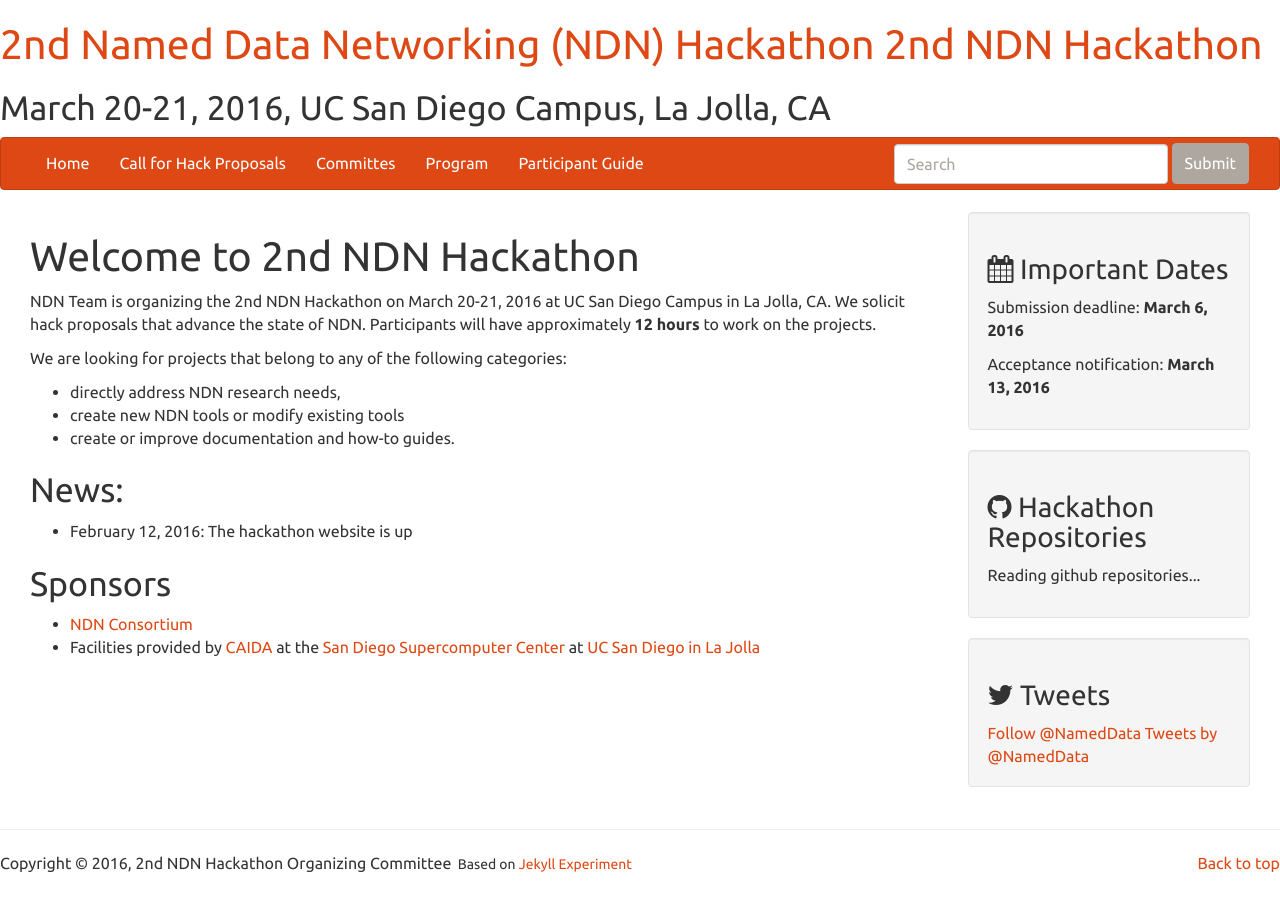
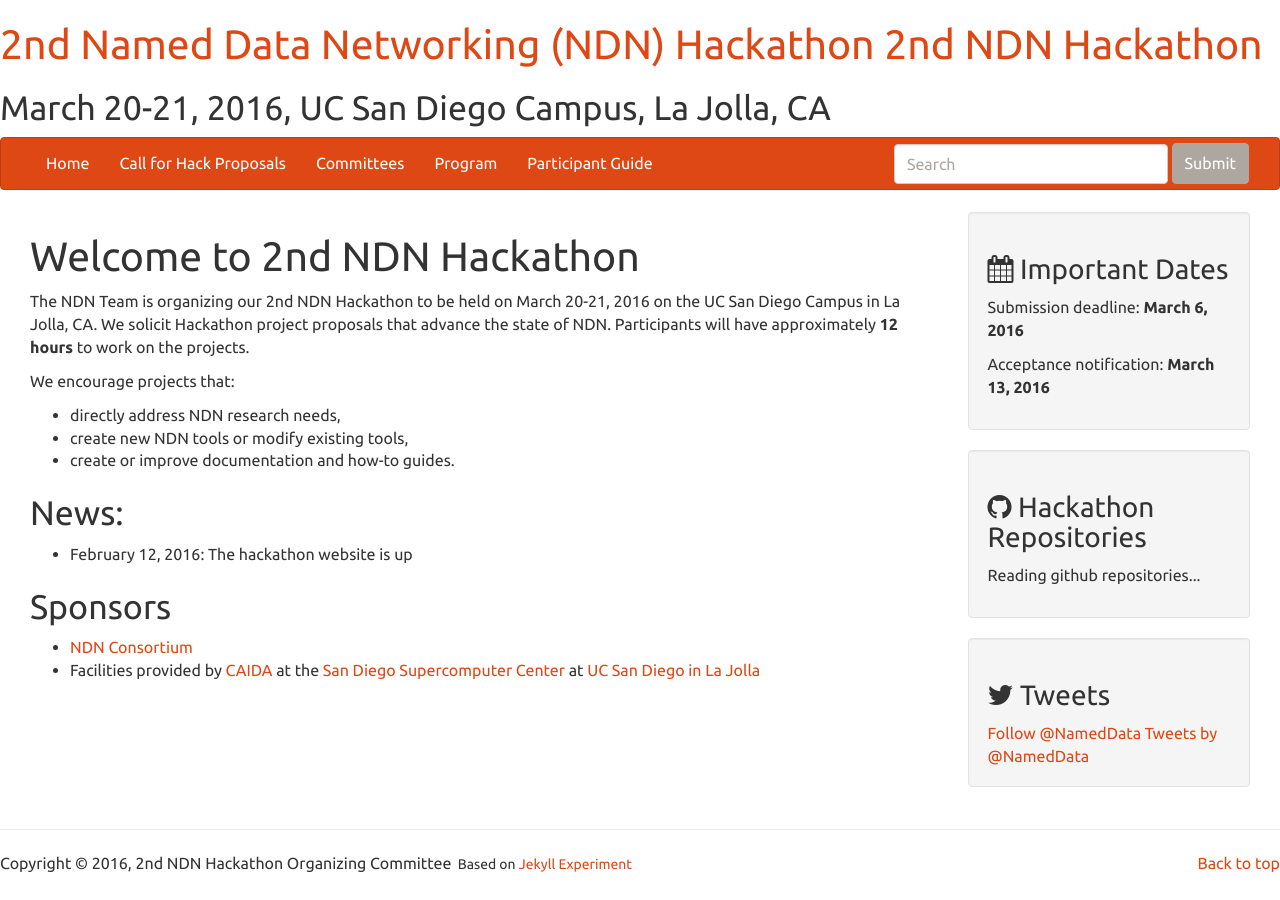
Before and after one commit to 2nd-ndn-hackathon/2nd-ndn-hackathon.github.io, a Jekyll site: the page built from index.md, in a window 1280 px wide. Built offline with Jekyll 4.4.1, drawn with Linux system fonts in a browser that asks for light colours; comment, search, counter and statistics services are not loaded.

Commit message:
Fixing typos and other small updates

```diff
--- a/_config.yml
+++ b/_config.yml
@@ -40,7 +40,7 @@ navbar_list:
   link: /
 - name: Call for Hack Proposals
   link: /cfh.html
-- name: Committes
+- name: Committees
   link: /committees.html
 - name: Program
   link: /program.html
--- a/index.md
+++ b/index.md
@@ -3,12 +3,12 @@ layout: page
 title: Welcome to 2nd NDN Hackathon
 ---
 
-NDN Team is organizing the 2nd NDN Hackathon on March 20-21, 2016 at UC San Diego Campus in La Jolla, CA.  We solicit hack proposals that advance the state of NDN.  Participants will have approximately **12 hours** to work on the projects.
+The NDN Team is organizing our 2nd NDN Hackathon to be held on March 20-21, 2016 on the UC San Diego Campus in La Jolla, CA.  We solicit Hackathon project proposals that advance the state of NDN.  Participants will have approximately **12 hours** to work on the projects.
 
-We are looking for projects that belong to any of the following categories:
+We encourage projects that:
 
  - directly address NDN research needs,
- - create new NDN tools or modify existing tools
+ - create new NDN tools or modify existing tools,
  - create or improve documentation and how-to guides.
 
 ## News:
```
Also changed, not shown: cfh.md (+3 -3 lines).
